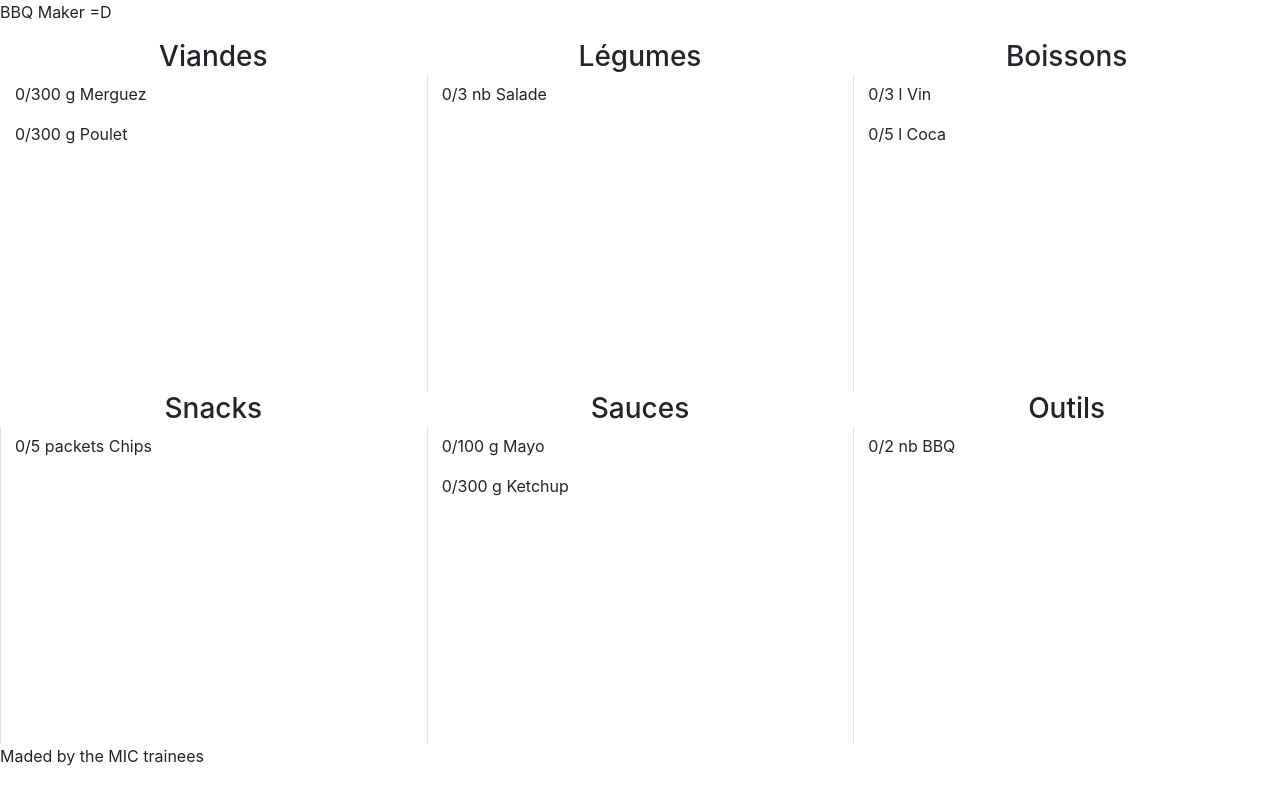
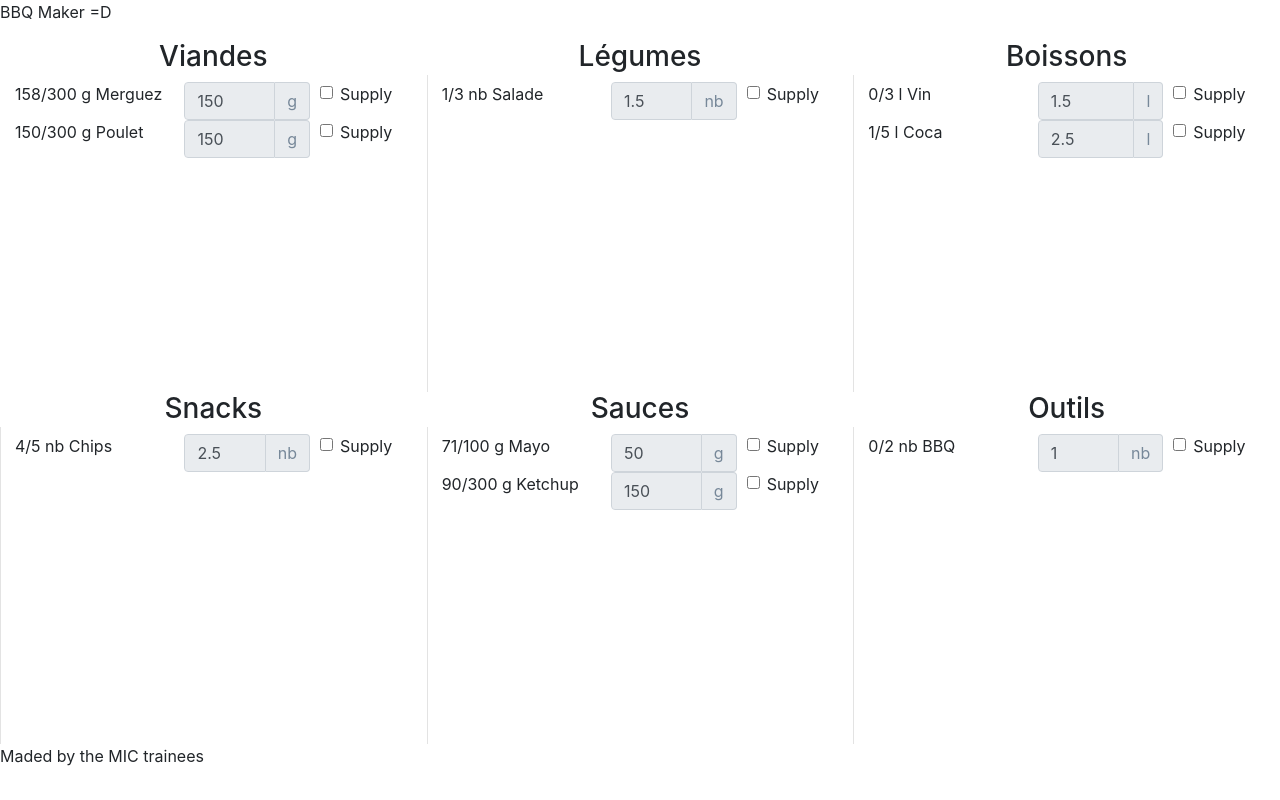
Before and after one commit to mda06/bbq-mic-front, an Angular app in the folder Bqq-Mic/: page / in a window 1280 px wide. Built offline with nearby package versions, Linux system fonts and the light colour scheme.

Commit message:
Added product-line basic functionality

```diff
--- a/Bqq-Mic/src/app/app.module.ts
+++ b/Bqq-Mic/src/app/app.module.ts
@@ -7,6 +7,8 @@ import { HomeComponent } from './home/home.component';
 import { ProductLineComponent } from './product-line/product-line.component';
 import { ProductCategoryComponent } from './product-category/product-category.component';
 import { ProductService } from "./service/product.service";
+import {FormsModule} from "@angular/forms";
+import {HttpClientModule} from "@angular/common/http";
 
 
 @NgModule({
@@ -17,7 +19,9 @@ import { ProductService } from "./service/product.service";
     ProductCategoryComponent
   ],
   imports: [
-    BrowserModule
+    BrowserModule,
+    FormsModule,
+    HttpClientModule,
   ],
   providers: [ProductService],
   bootstrap: [AppComponent]
--- a/Bqq-Mic/src/app/model/product.ts
+++ b/Bqq-Mic/src/app/model/product.ts
@@ -1,5 +1,6 @@
 export class Product {
-  constructor(name: string = "", category: string = "", quantity: number = 0, unit: string = "") {
+  constructor(id: number = 0, name: string = "", category: string = "", quantity: number = 0, unit: string = "") {
+    this.id = id;
     this.name = name;
     this.category = category;
     this.quantity = quantity;
--- a/Bqq-Mic/src/app/product-line/product-line.component.css
+++ b/Bqq-Mic/src/app/product-line/product-line.component.css
@@ -0,0 +1,8 @@
+span.unit {
+  /*margin-left: -12px;*/
+  color: lightslategray;
+}
+
+.isSupplied {
+  margin-left: 0 !important;
+}
--- a/Bqq-Mic/src/app/product-line/product-line.component.html
+++ b/Bqq-Mic/src/app/product-line/product-line.component.html
@@ -1,6 +1,32 @@
-<div *ngIf="product">
-  <p>{{ '0/' + product.quantity + ' ' + product.unit }} {{ product.name }}</p>
-</div>
+<form *ngIf="product">
+  <div *ngIf="!withQuantity">
+    <div class="form-check col-md-3">
+      <input type="checkbox" class="form-check-input" [ngModel]="isSupplied" [readonly]="!canAddSupply"
+             id="{{ 'isSuppliedWithoutId-' + product.id }}" name="isSuppliedWithoutQuantity" (ngModelChange)="onCheckboxClicked($event)">
+      <label class="form-check-label" for="{{ 'isSuppliedWithoutId-' + product.id }}">{{ product.name }}</label>
+    </div>
+  </div>
+  <div *ngIf=" withQuantity" class="form-row">
+    <div class="col-md-5">
+      <label>{{ totalQuantity + '/' + product.quantity + ' ' + product.unit }} {{ product.name }}</label>
+    </div>
+
+    <div class="input-group col-md-4" >
+      <input type="number" class="form-control quantity" placeholder="100" [readonly]="!canAddSupply"
+             [(ngModel)]="currentQuantity" (blur)="onBlurQuantity()" name="currentQuantity">
+      <span class="input-group-addon unit" id="suffix">{{ product.unit }}</span>
+    </div>
+
+    <div class="form-check col-md-3">
+      <input type="checkbox" class="form-check-input isSupplied" [readonly]="!canAddSupply"
+             [ngModel]="isSupplied" id="{{ 'isSupplied-' + product.id }}" name="isSupplied" (ngModelChange)="onCheckboxClicked($event)">
+      <label class="form-check-label" for="{{ 'isSupplied-' + product.id }}">Supply</label>
+    </div>
+  </div>
+</form>
+
+
+
 <div *ngIf="!product">
   No product selected
 </div>
--- a/Bqq-Mic/src/app/product-line/product-line.component.ts
+++ b/Bqq-Mic/src/app/product-line/product-line.component.ts
@@ -1,5 +1,6 @@
 import {Component, Input, OnInit} from '@angular/core';
 import {Product} from "../model/product";
+import {ProductService} from "../service/product.service";
 
 @Component({
   selector: 'bbq-product-line',
@@ -8,11 +9,39 @@ import {Product} from "../model/product";
 })
 export class ProductLineComponent implements OnInit {
 
+  @Input() withQuantity: boolean = true;
   @Input() product: Product;
+  totalQuantity: number = 0;
+  currentQuantity: number = 0;
+  canAddSupply: boolean = false;
+  isSupplied: boolean = false;
 
-  constructor() { }
+  constructor(private productService: ProductService) { }
 
   ngOnInit() {
+    this.currentQuantity = this.product.quantity / 2;
+    this.initCurrentQuantity();
+    setInterval(() => this.initCurrentQuantity(), 5000);
   }
 
+  private initCurrentQuantity() {
+    this.productService.getProductCurrentQuantity(this.product).subscribe(data => {
+      this.totalQuantity = data;
+    }, err => console.log(err));
+  }
+
+  onCheckboxClicked($event) {
+    this.isSupplied = !this.isSupplied;
+    if(this.isSupplied) {
+      console.log("Add the supply with ", this.currentQuantity,  " for ", this.product.name);
+    } else {
+      console.log("Delete the supply");
+    }
+  }
+
+  onBlurQuantity() {
+    if(this.isSupplied) {
+      console.log("Update the supply with: ", this.currentQuantity);
+    }
+  }
 }
--- a/Bqq-Mic/src/app/service/product.service.ts
+++ b/Bqq-Mic/src/app/service/product.service.ts
@@ -6,25 +6,33 @@ import {Product} from "../model/product";
 export class ProductService {
 
   private getProductsUrl = "/api/product";
+  private getProductQtUrl = "/api/product/quantity";
 
   constructor() { }
 
   getProducts(): Observable<Array<Product>> {
     return Observable.create(obs => {
       let arr = [
-        new Product("Merguez", "Viandes", 300, "g"),
-        new Product("Poulet", "Viandes", 300, "g"),
-        new Product("Vin", "Boissons", 3, "l"),
-        new Product("Coca", "Boissons", 5, "l"),
-        new Product("BBQ", "Outils", 2, "nb"),
-        new Product("Mayo", "Sauces", 100, "g"),
-        new Product("Ketchup", "Sauces", 300, "g"),
-        new Product("Chips", "Snacks", 5, "packets"),
-        new Product("Salade", "Légumes", 3, "nb"),
+        new Product(1, "Merguez", "Viandes", 300, "g"),
+        new Product(2, "Poulet", "Viandes", 300, "g"),
+        new Product(3, "Vin", "Boissons", 3, "l"),
+        new Product(4, "Coca", "Boissons", 5, "l"),
+        new Product(5, "BBQ", "Outils", 2, "nb"),
+        new Product(6, "Mayo", "Sauces", 100, "g"),
+        new Product(7, "Ketchup", "Sauces", 300, "g"),
+        new Product(8, "Chips", "Snacks", 5, "nb"),
+        new Product(9, "Salade", "Légumes", 3, "nb"),
       ];
       obs.next(arr);
       obs.complete();
     });
   }
 
+  getProductCurrentQuantity(product: Product): Observable<number> {
+    return Observable.create(obs => {
+      obs.next(Math.floor(Math.random() * product.quantity));
+      obs.complete();
+    });
+  }
+
 }
--- a/Bqq-Mic/src/index.html
+++ b/Bqq-Mic/src/index.html
@@ -6,7 +6,8 @@
   <base href="/">
 
   <meta name="viewport" content="width=device-width, initial-scale=1">
-  <link rel="stylesheet" href="https://stackpath.bootstrapcdn.com/bootstrap/4.1.1/css/bootstrap.min.css" integrity="sha384-WskhaSGFgHYWDcbwN70/dfYBj47jz9qbsMId/iRN3ewGhXQFZCSftd1LZCfmhktB" crossorigin="anonymous">
+  <link rel="stylesheet" href="https://maxcdn.bootstrapcdn.com/bootstrap/4.0.0-beta.2/css/bootstrap.min.css">
+  <link rel="stylesheet" href="https://maxcdn.bootstrapcdn.com/font-awesome/4.7.0/css/font-awesome.min.css">
   <link rel="icon" type="image/x-icon" href="favicon.ico">
 </head>
 <body>
```
